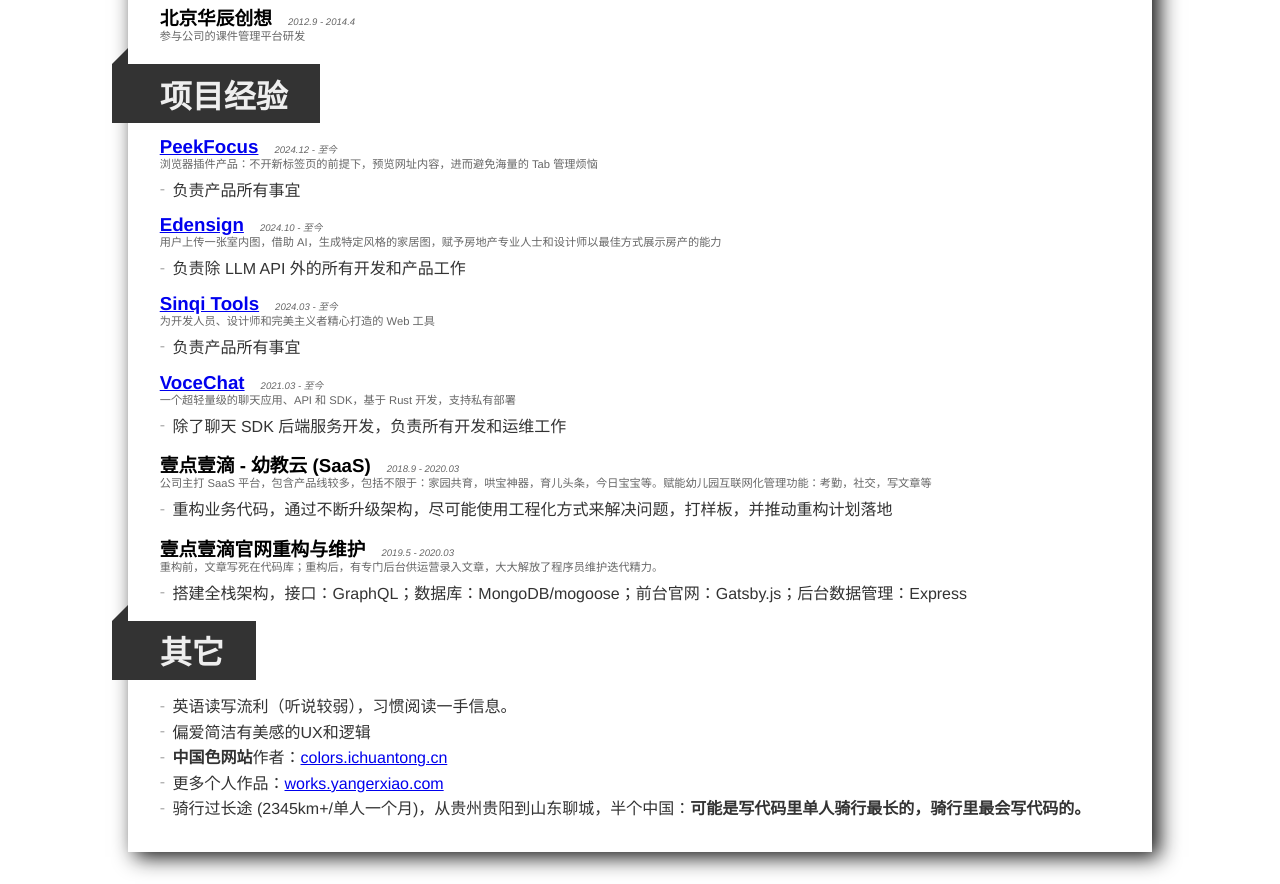
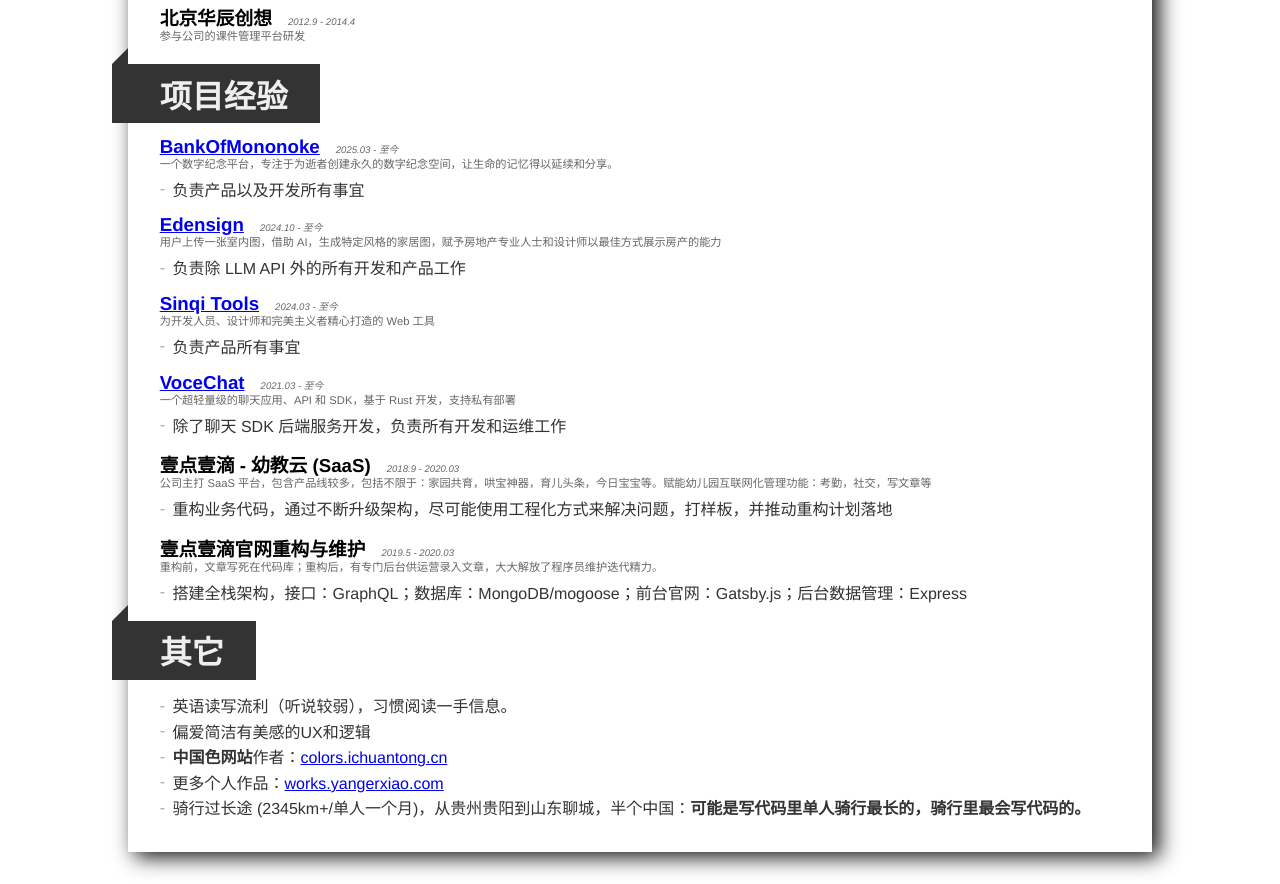
Before and after one commit to zerosoul/yangerxiao.com, a Gatsby site: page /resume in a window 1280 px wide. Shown: the part 991-1875 px from the top of the page. Built offline with nearby package versions, Linux system fonts and the light colour scheme; Gatsby itself is replaced by a stand-in of ours.

Commit message:
chore: updates

```diff
--- a/src/pages/resume.js
+++ b/src/pages/resume.js
@@ -142,23 +142,22 @@
     const projects = [
       {
         company: (
-          <a target="_blank" href="https://peekfoc.us">
-            PeekFocus
+          <a target="_blank" href="https://bankofmononoke.com">
+            BankOfMononoke
           </a>
         ),
-        period: ['2024.12', '至今'],
-        desc: '浏览器插件产品：不开新标签页的前提下，预览网址内容，进而避免海量的 Tab 管理烦恼',
+        period: ['2025.03', '至今'],
+        desc: '一个数字纪念平台，专注于为逝者创建永久的数字纪念空间，让生命的记忆得以延续和分享。',
         stack: [
           'react/typescript',
           'redux-toolkit',
-          'wxt',
+          'nextjs',
           'cloudflare',
           'tailwind',
-          'nextjs',
           'supabase',
           'stripe'
         ],
-        duties: ['负责产品所有事宜']
+        duties: ['负责产品以及开发所有事宜']
       },
       {
         company: (
```
